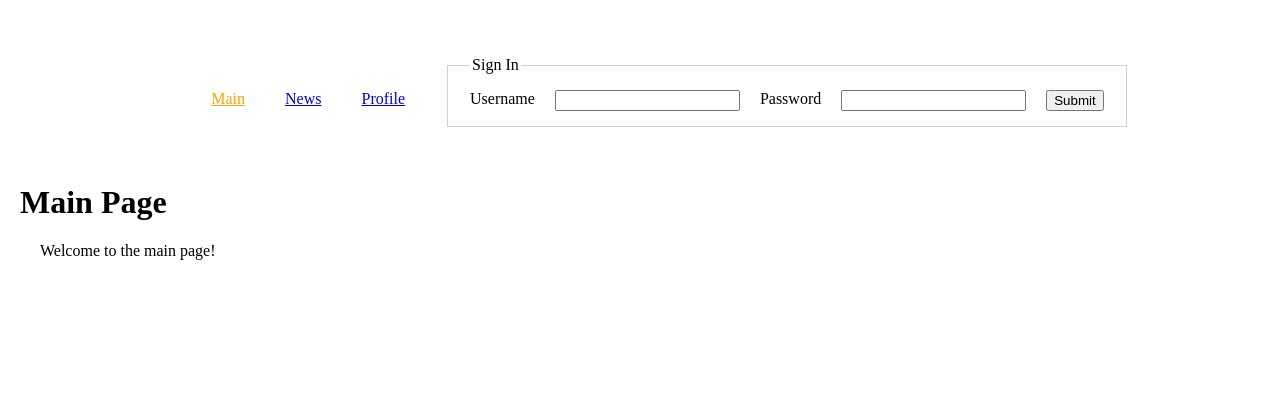
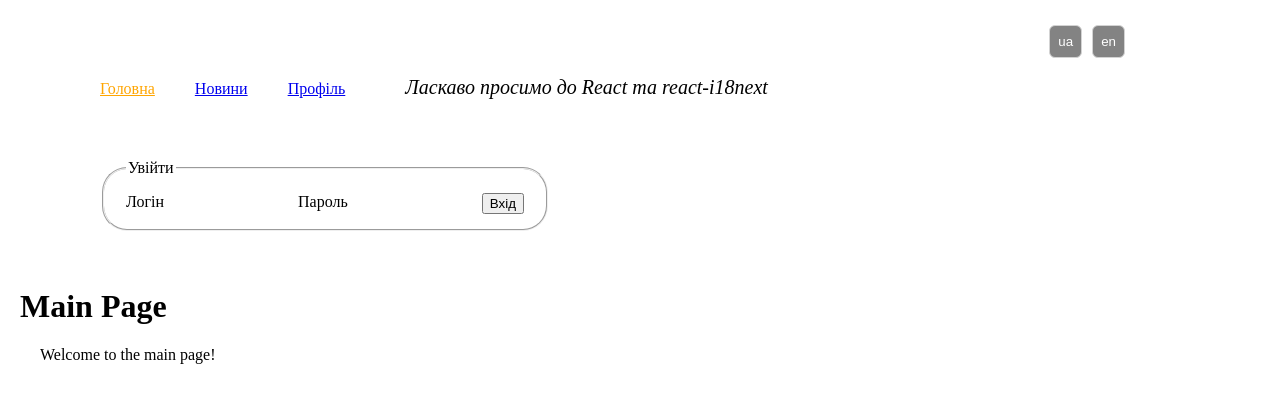
Before and after one commit to hustle2live/newspaper-app, a React (Create React App) app in the folder app/: page / in a window 1280 px wide. Shown: the top 402 px of the page. Built offline with nearby package versions, Linux system fonts and the light colour scheme.

Commit message:
add multi-language UA-EN in Header with react-i18next

```diff
--- a/app/package.json
+++ b/app/package.json
@@ -7,8 +7,10 @@
     "@testing-library/jest-dom": "^5.16.5",
     "@testing-library/react": "^13.4.0",
     "@testing-library/user-event": "^13.5.0",
+    "i18next": "^22.4.10",
     "react": "^18.2.0",
     "react-dom": "^18.2.0",
+    "react-i18next": "^12.2.0",
     "react-redux": "^8.0.5",
     "react-router-dom": "^6.8.1",
     "react-scripts": "5.0.1",
--- a/app/src/App.css
+++ b/app/src/App.css
@@ -91,7 +91,8 @@ legend {
 }
 
 fieldset {
-  border: 1px solid lightgrey;
+  border: 1px 1px solid lightgrey;
+  border-radius: 25px;
 }
 
 .delete-icon {
@@ -109,19 +110,21 @@ fieldset {
   display: flex;
 }
 
-.wellcome-h1 {
+.welcome-header {
   font-weight: 400;
+  font-size: 20px;
 }
 
 .header-username {
-  font-weight: 400;
+  font-weight: 600;
   color: violet;
   text-transform: capitalize;
   margin: auto 5px;
 }
 
-.logout-btn {
-  background-color: black;
+.logout-btn,
+.language-btn {
+  background-color: rgba(0, 0, 0, 0.87);
   color: white;
   padding: 8px;
   margin: auto 15px;
@@ -138,3 +141,43 @@ fieldset {
 .logout-btn:active {
   box-shadow: 5px 3px 5px #282c34;
 }
+
+.language-btn {
+  background: #838383;
+  margin: 5px;
+}
+
+.language-btn:hover {
+  background-color: beige;
+  color: black;
+}
+
+.language-btn:active,
+.selected {
+  background: pink;
+  color: black;
+  font-weight: bold;
+}
+
+.lng-buttons-div {
+  position: absolute;
+  top: 20px;
+  right: 150px;
+}
+
+.welcome-p {
+  font-size: 20px;
+  font-style: italic;
+}
+
+input[type='name'],
+input[type='password'] {
+  border: transparent;
+  max-width: 100px;
+  margin-left: 0;
+}
+
+button,
+input {
+  cursor: pointer;
+}
--- a/app/src/App.js
+++ b/app/src/App.js
@@ -11,12 +11,22 @@ import Profile from './components/Profile/Profile';
 import Error404 from './components/Error/Error404';
 import Header from './components/Header/Header';
 
-function App() {
+import { useTranslation } from 'react-i18next';
+
+const App = () => {
   const user = useSelector(selectUser);
+
+  const { t, i18n } = useTranslation();
+
+  const changeLanguage = (lng) => {
+    i18n.changeLanguage(lng);
+  };
+
+  console.log(i18n.language);
 
   return (
     <BrowserRouter>
-      <Header login={user} />
+      <Header login={user} changeLanguage={changeLanguage} t={t} i18n={i18n} />
 
       <Routes>
         <Route exact path='/' element={<Main />}></Route>
@@ -30,6 +40,6 @@ function App() {
       </Routes>
     </BrowserRouter>
   );
-}
+};
 
 export default App;
--- a/app/src/components/Header/Header.jsx
+++ b/app/src/components/Header/Header.jsx
@@ -5,23 +5,44 @@ import { LogoutForm } from '../Login/Logout';
 
 const Header = (props) => {
   const user = props.login;
+  const t = props.t;
+  const changeLanguage = props.changeLanguage;
 
   return (
     <div className='header'>
       <nav>
         <ul>
           <li className='header-links'>
-            <NavLink to='/'>Main </NavLink>
+            <NavLink to='/'>{t('main-link')} </NavLink>
           </li>
           <li>
-            <NavLink to='/news'>News </NavLink>
+            <NavLink to='/news'>{t('news-link')} </NavLink>
           </li>
           <li>
-            <NavLink to='/profile'>Profile </NavLink>
+            <NavLink to='/profile'>{t('profile-link')} </NavLink>
           </li>
-          <li>{user ? <LogoutForm /> : <LoginForm />}</li>
+          <li>
+            <p className='welcome-p'>{t('welcome')}</p>
+          </li>
+          <li>{user ? <LogoutForm t={t} /> : <LoginForm t={t} />}</li>
         </ul>
       </nav>
+      <div className='lng-buttons-div'>
+        <button
+          id='lng-ua'
+          className='language-btn'
+          onClick={() => changeLanguage('ua')}
+        >
+          ua
+        </button>
+        <button
+          id='lng-en'
+          className='language-btn'
+          onClick={() => changeLanguage('en')}
+        >
+          en
+        </button>
+      </div>
     </div>
   );
 };
--- a/app/src/components/Login/Login.jsx
+++ b/app/src/components/Login/Login.jsx
@@ -6,12 +6,14 @@ import { login } from '../../features/userSlice';
 import { database as db } from '../../app/database';
 import { validateUser } from '../../app/validate';
 
-export const LoginForm = () => {
+export const LoginForm = (props) => {
   const [username, setUsername] = useState('');
   const [password, setPassword] = useState('');
+
   const navigate = useNavigate();
+  const dispatch = useDispatch();
 
-  const dispatch = useDispatch();
+  const t = props.t;
 
   const onChangeUsername = (e) => {
     const username = e.target.value;
@@ -37,28 +39,28 @@ export const LoginForm = () => {
       return navigate('/profile');
     }
 
-    return alert("Ім'я користувача або пароль введено неправильно");
+    return alert(t('login-error'));
   };
 
   return (
     <form action='#' onSubmit={(e) => handleSubmit(e)}>
       <fieldset>
-        <legend>Sign In</legend>
-        <label htmlFor='userName'>Username </label>
+        <legend>{t('sign-in')}</legend>
+        <label htmlFor='userName'>{t('username')} </label>
         <input
           type='name'
           id='userName'
           value={username}
           onChange={(e) => onChangeUsername(e)}
         />
-        <label htmlFor='userPassword'>Password</label>
+        <label htmlFor='userPassword'>{t('password')}</label>
         <input
           type='password'
           id='userPassword'
           value={password}
           onChange={(e) => onChangePassword(e)}
         />
-        <input type='submit' value='Submit' />
+        <input type='submit' value={t('submit')} />
       </fieldset>
     </form>
   );
--- a/app/src/components/Login/Logout.jsx
+++ b/app/src/components/Login/Logout.jsx
@@ -2,10 +2,10 @@ import React from 'react';
 import { useDispatch, useSelector } from 'react-redux';
 import { logout, selectUser } from '../../features/userSlice';
 
-export const LogoutForm = () => {
+export const LogoutForm = (props) => {
   const user = useSelector(selectUser);
-
   const dispatch = useDispatch();
+  const t = props.t;
 
   const handleLogout = (e) => {
     e.preventDefault();
@@ -15,11 +15,11 @@ export const LogoutForm = () => {
 
   return (
     <div className='logout-form'>
-      <h1 className='wellcome-h1'>
-        Welcome <span className='header-username'>{user.name}</span>
-      </h1>
+      <p className='welcome-header'>
+        {t('hello')}, <span className='header-username'>{user.name}</span>
+      </p>
       <button className='logout-btn' onClick={(e) => handleLogout(e)}>
-        Logout
+        {t('logout')}
       </button>
     </div>
   );
--- /dev/null
+++ b/app/src/features/translations/translationEN.json
@@ -0,0 +1,13 @@
+{
+    "welcome": "Welcome to React and react-i18next",
+    "profile-link":"Profile",
+    "news-link":"News",
+    "main-link": "Main",
+    "hello" : "Hello",
+    "logout" : "Logout",
+    "login-error" : "Username or password entered incorrectly",
+    "username" : "Username",
+    "password" : "Password",
+    "sign-in": "Sign In",
+    "submit" : "Submit"
+}
--- /dev/null
+++ b/app/src/features/translations/translationUA.json
@@ -0,0 +1,13 @@
+{
+    "welcome": "Ласкаво просимо до React та react-i18next",
+    "profile-link":"Профіль",
+    "news-link":"Новини",
+    "main-link": "Головна",
+    "hello" : "Привіт",
+    "logout" : "Вихід",
+    "login-error" : "Ім'я користувача або пароль введено неправильно",
+    "username" : "Логін",
+    "password" : "Пароль",
+    "sign-in": "Увійти",
+    "submit" : "Вхід"
+}
--- /dev/null
+++ b/app/src/i18n.js
@@ -0,0 +1,27 @@
+import i18n from 'i18next';
+import { initReactI18next } from 'react-i18next';
+
+import translationEN from './features/translations/translationEN.json';
+import translationUA from './features/translations/translationUA.json';
+
+i18n.use(initReactI18next).init({
+  // we init with resources
+  resources: {
+    en: {
+      translations: translationEN
+    },
+    ua: {
+      translations: translationUA
+    }
+  },
+  fallbackLng: 'ua',
+  debug: true, // have a common namespace used around the full app
+  ns: ['translations'],
+  defaultNS: 'translations',
+  keySeparator: false, // we use content as keys
+  interpolation: {
+    escapeValue: false
+  }
+});
+
+export default i18n;
--- a/app/src/index.js
+++ b/app/src/index.js
@@ -1,10 +1,11 @@
 import React from 'react';
 import ReactDOM from 'react-dom/client';
+import { Provider } from 'react-redux';
 
 import App from './App';
-// import reportWebVitals from './reportWebVitals';
 import store from './app/store';
-import { Provider } from 'react-redux';
+
+import './i18n';
 
 const root = ReactDOM.createRoot(document.getElementById('root'));
 root.render(
@@ -18,4 +19,3 @@ root.render(
 // If you want to start measuring performance in your app, pass a function
 // to log results (for example: reportWebVitals(console.log))
 // or send to an analytics endpoint. Learn more: https://bit.ly/CRA-vitals
-// reportWebVitals();
```
Also changed, not shown: 1 other file (tests, documents, lock files or other folders).
